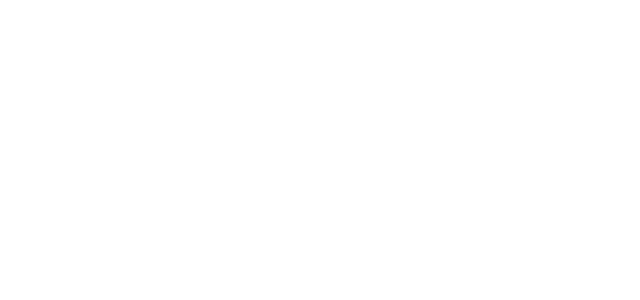
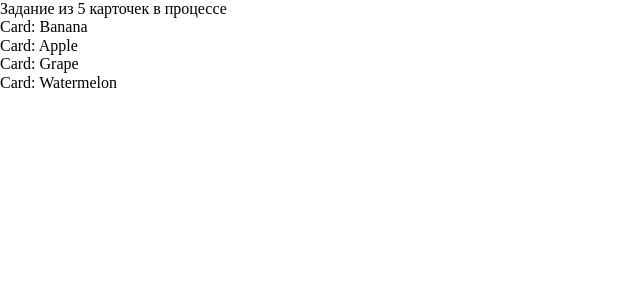
Before and after one commit to Danil-27/vue-education, a Vue app: page / in a window 1280 px wide. Shown: the top 300 px of the page, without its empty margins (0-640 px from the left). Built offline with nearby package versions, Linux system fonts and the light colour scheme.

Commit message:
feat: solve dirictive task

```diff
--- a/src/App.vue
+++ b/src/App.vue
@@ -1,7 +1,9 @@
 <template>
-  <div></div>
+  <Catalog />
 </template>
 
-<script></script>
+<script setup lang="ts">
+import Catalog from "./components/CatalogComponent.vue";
+</script>
 
 <style scoped></style>
--- /dev/null
+++ b/src/components/CardComponent.vue
@@ -0,0 +1,10 @@
+<template>
+  <div>Card: {{ title }}</div>
+</template>
+
+<script setup lang="ts">
+import { defineProps } from "vue";
+defineProps(["title"]);
+</script>
+
+<style scoped></style>
--- /dev/null
+++ b/src/components/CatalogComponent.vue
@@ -0,0 +1,22 @@
+<template>
+  <div>
+    <div v-if="data.length > 4">Задание выполнено</div>
+    <div v-else>Задание из 5 карточек в процессе</div>
+    <Card v-for="card in data" :title="card.title" :key="card.id" />
+  </div>
+</template>
+
+<script setup lang="ts">
+import { ref } from "vue";
+import Card from "./CardComponent.vue";
+
+const data = ref([
+  { id: 1, title: "Banana" },
+  { id: 2, title: "Apple" },
+  { id: 3, title: "Grape" },
+  { id: 4, title: "Watermelon" },
+  // { id: 5, title: "Peach" },
+]);
+</script>
+
+<style scoped></style>
```
